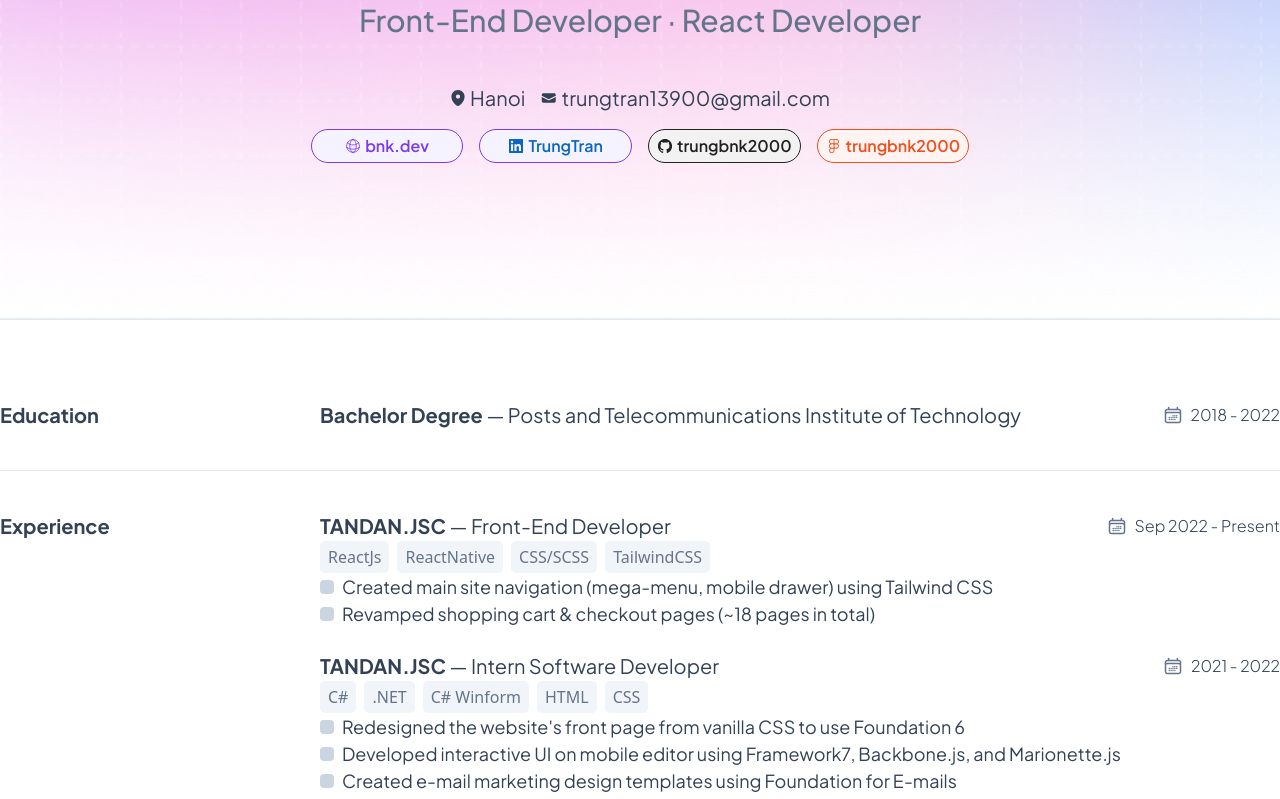
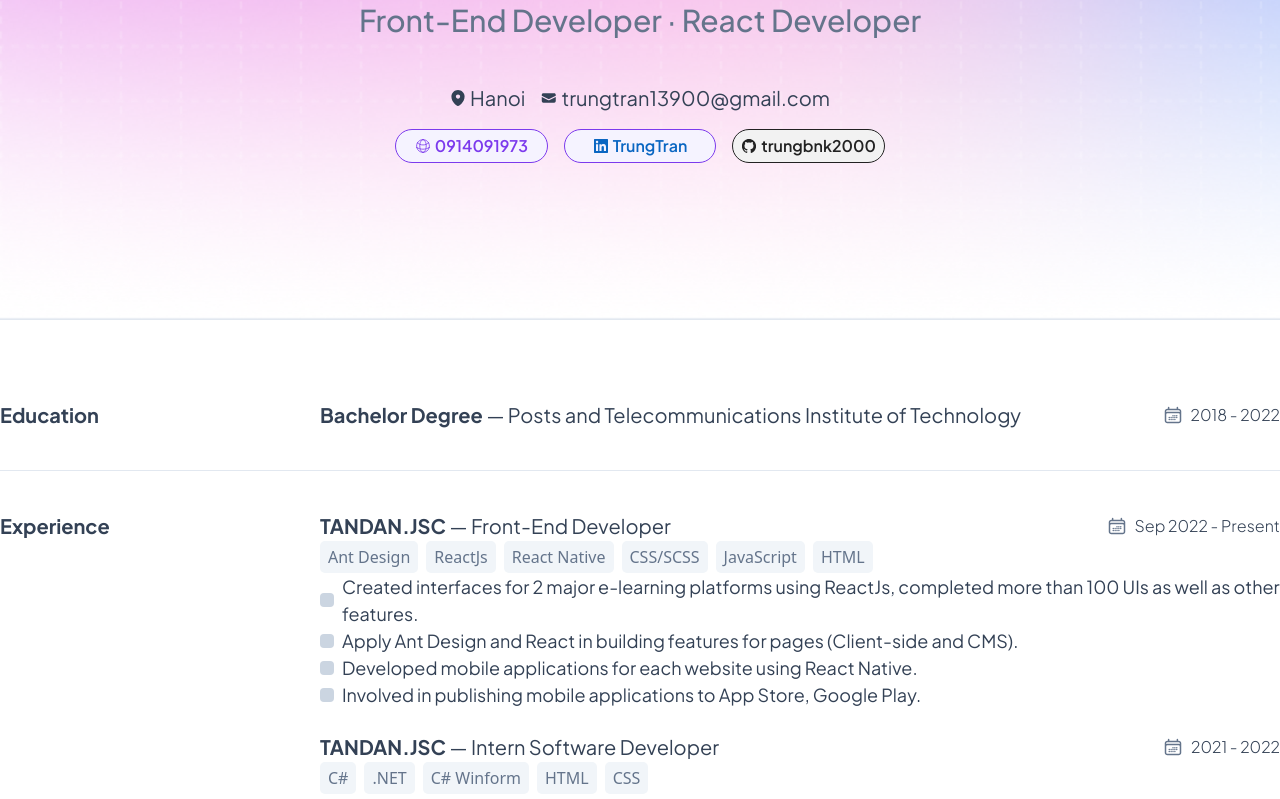
Before and after one commit to trungbnk2000/MyCV, a React (Vite) app: page / in a window 1280 px wide. Shown: the part 280-1079 px from the top of the page. Built offline with nearby package versions, Linux system fonts and the light colour scheme.

Commit message:
Update cv

```diff
--- a/src/home/Main.jsx
+++ b/src/home/Main.jsx
@@ -58,10 +58,10 @@ export const Main = () => {
                             trungtran13900@gmail.com</div>
                     </div>
                     <div className="w-full flex justify-center">
-                        <div className="grid grid-cols-2 sm:grid-cols-4 mt-4 gap-4">
+                        <div className="grid grid-cols-2 sm:grid-cols-3 mt-4 gap-4">
                             <div class="px-2 py-1 bg-violet-50 rounded-[20px] border border-violet-600 justify-center items-center gap-1 inline-flex hover:drop-shadow-xl cursor-pointer">
                                 <img src={global} />
-                                <div class="text-violet-600 text-[16px] font-semibold font-custom">bnk.dev</div>
+                                <div class="text-violet-600 text-[16px] font-semibold font-custom">0914091973</div>
                             </div>
                             <div class="px-2 py-1 bg-violet-50 rounded-[20px] border border-violet-600 justify-center items-center gap-1 inline-flex hover:drop-shadow-xl cursor-pointer">
                                 <img src={linkedIn} />
@@ -71,10 +71,10 @@ export const Main = () => {
                                 <img src={gitHub} />
                                 <div class="text-[#222] text-[16px] font-semibold font-custom">trungbnk2000</div>
                             </div>
-                            <div class="px-2 py-1 bg-[#FFF4F1] rounded-[20px] border border-[#F24E1E] justify-center items-center gap-1 inline-flex hover:drop-shadow-xl cursor-pointer">
+                            {/* <div class="px-2 py-1 bg-[#FFF4F1] rounded-[20px] border border-[#F24E1E] justify-center items-center gap-1 inline-flex hover:drop-shadow-xl cursor-pointer">
                                 <img src={figma} />
-                                <div class="text-[#F24E1E] text-[16px] font-semibold font-custom">trungbnk2000</div>
-                            </div>
+                                <div class="text-[#F24E1E] text-[16px] font-semibold font-custom">trungbnk21</div>
+                            </div> */}
                         </div>
                     </div>
                 </section>
@@ -116,13 +116,17 @@ export const Main = () => {
                                         <span className='text-title font-light text-[16px] font-custom flex-row flex gap-2 dark:text-slate-200'><img src={date} />Sep 2022 - Present</span>
                                     </div>
                                     <div className="flex flex-row justify-start items-center gap-2">
+                                        <span className='rounded-[5px] p-1 px-2 bg-[#F1F5F9] text-[#64748B] dark:bg-[#334155] dark:text-[#CBD5E1] ease-in-out duration-500'>Ant Design</span>
                                         <span className='rounded-[5px] p-1 px-2 bg-[#F1F5F9] text-[#64748B] dark:bg-[#334155] dark:text-[#CBD5E1] ease-in-out duration-500'>ReactJs</span>
-                                        <span className='rounded-[5px] p-1 px-2 bg-[#F1F5F9] text-[#64748B] dark:bg-[#334155] dark:text-[#CBD5E1] ease-in-out duration-500'>ReactNative</span>
+                                        <span className='rounded-[5px] p-1 px-2 bg-[#F1F5F9] text-[#64748B] dark:bg-[#334155] dark:text-[#CBD5E1] ease-in-out duration-500'>React Native</span>
                                         <span className='rounded-[5px] p-1 px-2 bg-[#F1F5F9] text-[#64748B] dark:bg-[#334155] dark:text-[#CBD5E1] ease-in-out duration-500'>CSS/SCSS</span>
-                                        <span className='rounded-[5px] p-1 px-2 bg-[#F1F5F9] text-[#64748B] dark:bg-[#334155] dark:text-[#CBD5E1] ease-in-out duration-500'>TailwindCSS</span>
+                                        <span className='rounded-[5px] p-1 px-2 bg-[#F1F5F9] text-[#64748B] dark:bg-[#334155] dark:text-[#CBD5E1] ease-in-out duration-500'>JavaScript</span>
+                                        <span className='rounded-[5px] p-1 px-2 bg-[#F1F5F9] text-[#64748B] dark:bg-[#334155] dark:text-[#CBD5E1] ease-in-out duration-500'>HTML</span>
                                     </div>
-                                    <span className='flex-row flex gap-2 items-center text-title font-normal font-custom text-[18px] dark:text-slate-200'><div className="flex-none rounded-[4px] bg-[#CBD5E1] h-[14px] w-[14px]"></div> Created main site navigation (mega-menu, mobile drawer) using Tailwind CSS</span>
-                                    <span className='flex-row flex gap-2 items-center text-title font-normal font-custom text-[18px] dark:text-slate-200'><div className="flex-none rounded-[4px] bg-[#CBD5E1] h-[14px] w-[14px]"></div> Revamped shopping cart & checkout pages (~18 pages in total)</span>
+                                    <span className='flex-row flex gap-2 items-center text-title font-normal font-custom text-[18px] dark:text-slate-200'><div className="flex-none rounded-[4px] bg-[#CBD5E1] h-[14px] w-[14px]"></div> Created interfaces for 2 major e-learning platforms using ReactJs, completed more than 100 UIs as well as other features.</span>
+                                    <span className='flex-row flex gap-2 items-center text-title font-normal font-custom text-[18px] dark:text-slate-200'><div className="flex-none rounded-[4px] bg-[#CBD5E1] h-[14px] w-[14px]"></div> Apply Ant Design and React in building features for pages (Client-side and CMS). </span>
+                                    <span className='flex-row flex gap-2 items-center text-title font-normal font-custom text-[18px] dark:text-slate-200'><div className="flex-none rounded-[4px] bg-[#CBD5E1] h-[14px] w-[14px]"></div> Developed mobile applications for each website using React Native. </span>
+                                    <span className='flex-row flex gap-2 items-center text-title font-normal font-custom text-[18px] dark:text-slate-200'><div className="flex-none rounded-[4px] bg-[#CBD5E1] h-[14px] w-[14px]"></div> Involved in publishing mobile applications to App Store, Google Play. </span>
                                 </section>
 
                                 <section title='Ciptaloka2'>
@@ -137,10 +141,8 @@ export const Main = () => {
                                         <span className='rounded-[5px] p-1 px-2 bg-[#F1F5F9] text-[#64748B] dark:bg-[#334155] dark:text-[#CBD5E1]'>HTML</span>
                                         <span className='rounded-[5px] p-1 px-2 bg-[#F1F5F9] text-[#64748B] dark:bg-[#334155] dark:text-[#CBD5E1]'>CSS</span>
                                     </div>
-                                    <span className='flex-row flex gap-2 items-center text-title font-normal font-custom text-[18px] dark:text-slate-200'><div className="flex-none rounded-[4px] bg-[#CBD5E1] h-[14px] w-[14px]"></div> Redesigned the website's front page from vanilla CSS to use Foundation 6</span>
-                                    <span className='flex-row flex gap-2 items-center text-title font-normal font-custom text-[18px] dark:text-slate-200'><div className="flex-none rounded-[4px] bg-[#CBD5E1] h-[14px] w-[14px]"></div> Developed interactive UI on mobile editor using Framework7, Backbone.js, and Marionette.js</span>
-                                    <span className='flex-row flex gap-2 items-center text-title font-normal font-custom text-[18px] dark:text-slate-200'><div className="flex-none rounded-[4px] bg-[#CBD5E1] h-[14px] w-[14px]"></div> Created e-mail marketing design templates using Foundation for E-mails</span>
-                                    <span className='flex-row flex gap-2 items-center text-title font-normal font-custom text-[18px] dark:text-slate-200'><div className="flex-none rounded-[4px] bg-[#CBD5E1] h-[14px] w-[14px]"></div> Customized the blog.ciptaloka.com WordPress theme to match the looks and feels of the main site</span>
+                                    <span className='flex-row flex gap-2 items-center text-title font-normal font-custom text-[18px] dark:text-slate-200'><div className="flex-none rounded-[4px] bg-[#CBD5E1] h-[14px] w-[14px]"></div> Learning to develop back-end with .NET Framework and C#</span>
+                                    <span className='flex-row flex gap-2 items-center text-title font-normal font-custom text-[18px] dark:text-slate-200'><div className="flex-none rounded-[4px] bg-[#CBD5E1] h-[14px] w-[14px]"></div> Involved in small features in some projects</span>
                                 </section>
                             </div>
                         </div>
```
Also changed, not shown: src/assets/images/enrollment-overlay.png (added).
